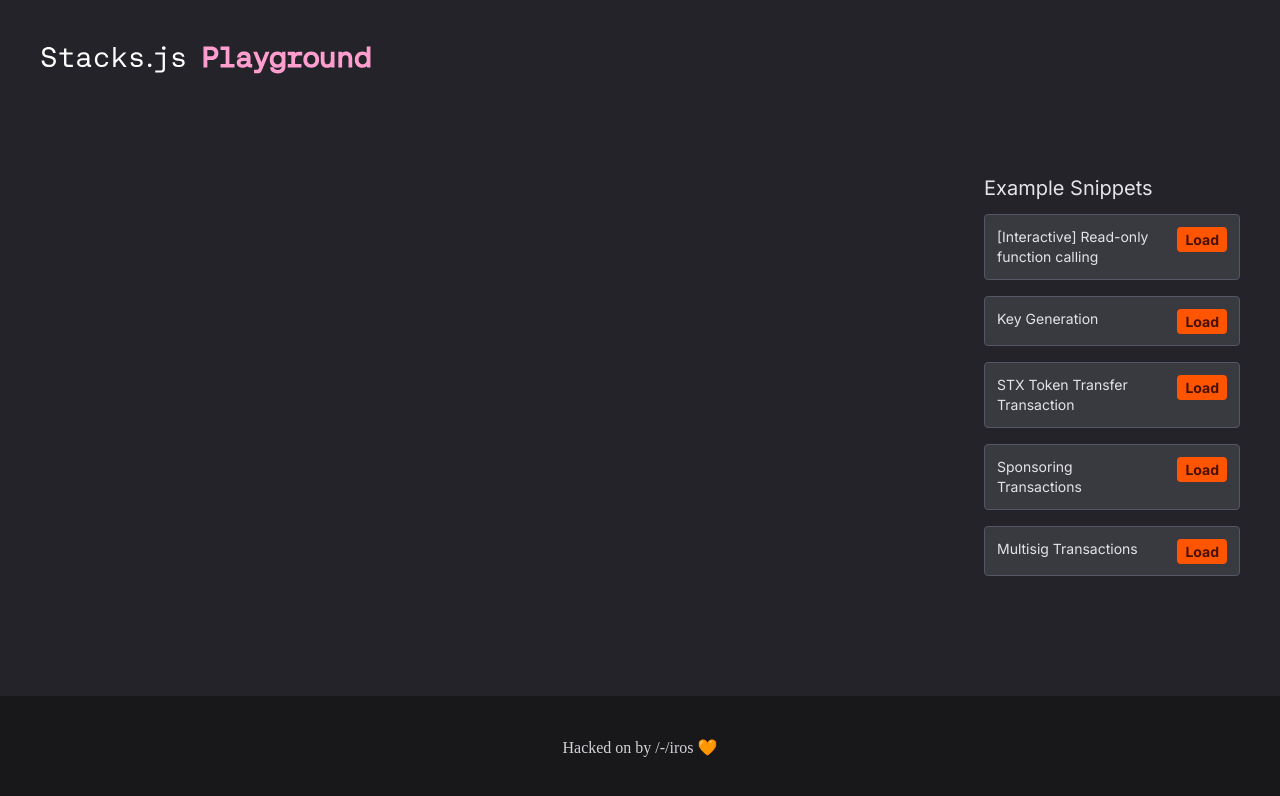
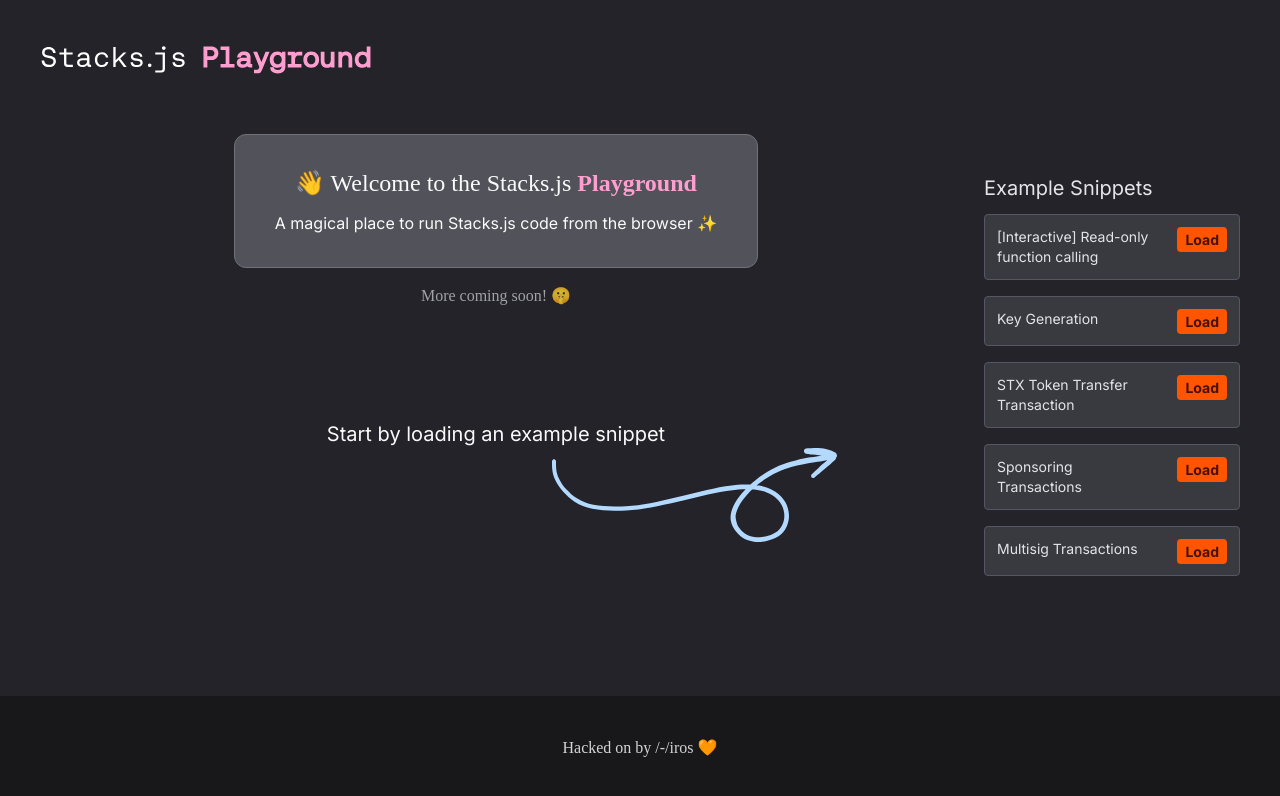
Before and after one commit to janniks/hackathon-repl, a Next.js app: page / in a window 1280 px wide. Shown: the top 796 px of the page. Built offline with nearby package versions, Linux system fonts and the light colour scheme; a web font is replaced by a local one.

Commit message:
add homepage

```diff
--- a/app/layout.tsx
+++ b/app/layout.tsx
@@ -34,9 +34,9 @@
           </Link>
         </nav>
 
-        <div className="flex-1 px-5 pt-5 md:px-10 w-full max-w-[1400px] min-w-0">
-          <div className="flex flex-col space-y-10 lg:flex-row justify-between">
-            <main className="flex-1 flex flex-col min-w-0">{children}</main>
+        <div className="flex-1 flex justify-stretch px-5 pt-5 md:px-10 w-full max-w-[1400px] min-w-0">
+          <div className="flex-1 flex flex-col space-y-10 lg:flex-row lg:justify-between">
+            <main className="lg:flex-1 flex flex-col min-w-0">{children}</main>
             {/* sidebar */}
             <div className="flex-initial flex flex-col lg:pl-8 lg:max-w-[18rem]">
               {/* example snippets */}
--- a/app/page.tsx
+++ b/app/page.tsx
@@ -1,5 +1,34 @@
 const Page = () => {
-  return <></>;
+  return (
+    <>
+      <div className="flex flex-col items-center text-zinc-50">
+        <div className="px-10 py-8 bg-zinc-600 rounded-xl border border-zinc-500 text-center space-y-3">
+          <p className="text-2xl font-['Aeonik_Fono']">
+            👋 Welcome to the Stacks.js{" "}
+            <strong className="text-[#FF9ECF]">Playground</strong>
+          </p>
+          <p>A magical place to run Stacks.js code from the browser ✨</p>
+        </div>
+        <p className="text-center mt-4 text-zinc-400 font-['Aeonik_Fono']">
+          More coming soon! <span className="opacity-80">🤫</span>
+        </p>
+
+        <p className="text-zinc-50 text-xl my-28 relative">
+          Start by loading an example snippet
+          <img
+            className="hidden lg:block absolute left-2/3"
+            src="/arrow-right.svg"
+            alt=""
+          />
+          <img
+            className="block lg:hidden absolute left-2/3"
+            src="/arrow-down.svg"
+            alt=""
+          />
+        </p>
+      </div>
+    </>
+  );
 };
 
 export default Page;
```
Also changed, not shown: public/arrow-down.svg (added), public/arrow-right.svg (added).
